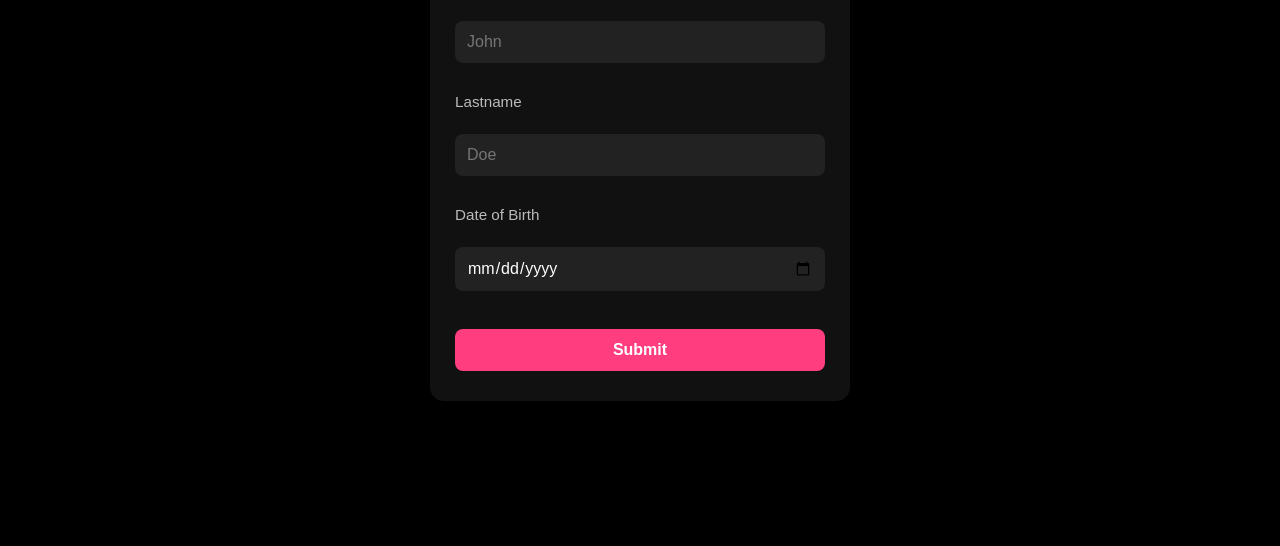
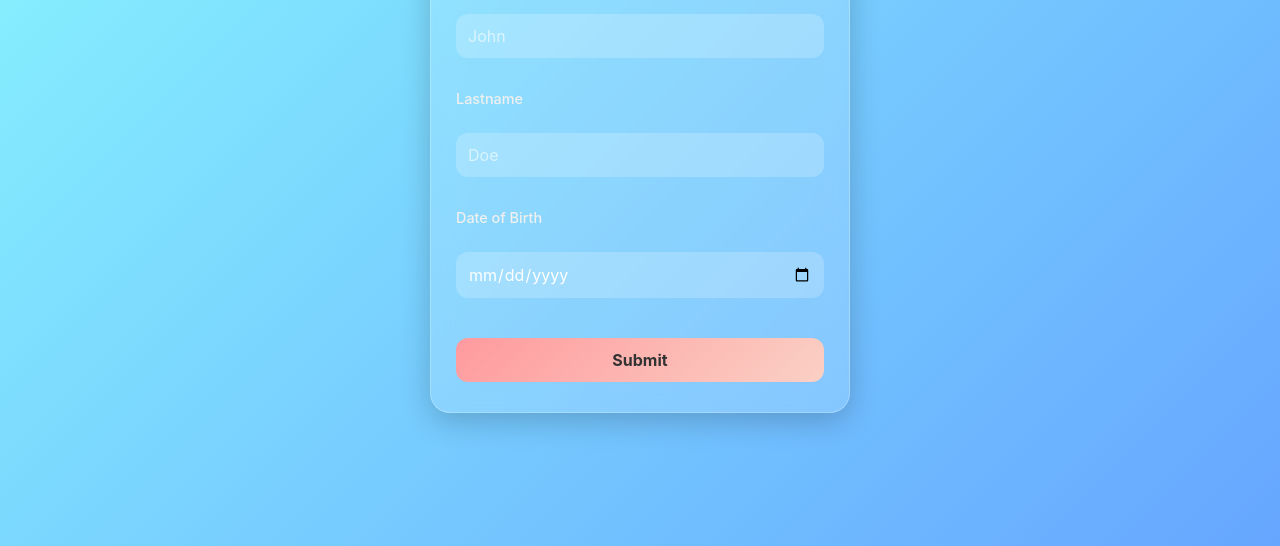
Before and after one commit to somemorewater/javaScriptAgeChecker, a plain HTML site: page index.html in a window 1280 px wide. Shown: the part 254-800 px from the top of the page. Drawn offline with Linux system fonts and the light colour scheme.

Commit message:
Update style.css

```diff
--- a/style.css
+++ b/style.css
@@ -1,98 +1,114 @@
+/* Reset */
 * {
   margin: 0;
   padding: 0;
   box-sizing: border-box;
-  font-family: "Poppins", sans-serif;
+  font-family: "Inter", sans-serif;
 }
 
 body {
-  background: #000;
-  color: #fff;
+  min-height: 100vh;
   display: flex;
   justify-content: center;
   align-items: center;
-  min-height: 100vh;
+  background: linear-gradient(135deg, #89f7fe, #66a6ff);
   padding: 20px;
 }
 
+/* Glass Container */
 .container {
   width: 100%;
   max-width: 420px;
-  background: #111;
   padding: 30px 25px;
-  border-radius: 14px;
-  box-shadow: 0 0 25px rgba(0, 0, 0, 0.8);
+  border-radius: 20px;
+  background: rgba(255, 255, 255, 0.15);
+  backdrop-filter: blur(15px);
+  -webkit-backdrop-filter: blur(15px);
+  border: 1px solid rgba(255, 255, 255, 0.25);
+  box-shadow: 0 8px 30px rgba(0, 0, 0, 0.2);
   text-align: center;
-  animation: fadeIn 0.6s ease-in-out;
+  color: #fff;
+  animation: fadeIn 0.7s ease;
 }
 
 #header {
-  font-size: 1.8rem;
+  font-size: 1.9rem;
   margin-bottom: 25px;
-  color: #f5f5f5;
+  font-weight: 700;
 }
 
+/* Form */
 form label {
   display: block;
   text-align: left;
   margin: 12px 0 6px;
-  font-size: 0.95rem;
-  color: #bbb;
+  font-size: 0.9rem;
+  font-weight: 500;
+  color: #f0f0f0;
 }
 
 input {
   width: 100%;
   padding: 12px;
   border: none;
-  border-radius: 8px;
-  background: #222;
+  border-radius: 12px;
+  background: rgba(255, 255, 255, 0.2);
   color: #fff;
   font-size: 1rem;
   transition: 0.3s ease;
 }
 
-input:focus {
-  outline: 2px solid #ff3d7f;
-  background: #1a1a1a;
+input::placeholder {
+  color: rgba(255, 255, 255, 0.6);
 }
 
+input:focus {
+  outline: 2px solid #fff;
+  background: rgba(255, 255, 255, 0.3);
+}
+
+/* Submit Button */
 #submit {
-  background: #ff3d7f;
-  color: #fff;
   margin-top: 20px;
+  font-weight: bold;
+  background: linear-gradient(135deg, #ff9a9e, #fad0c4);
+  color: #333;
   cursor: pointer;
-  font-weight: 600;
   transition: 0.3s ease;
 }
 
 #submit:hover {
-  background: #e91e63;
-  transform: translateY(-2px);
+  transform: scale(1.05);
+  background: linear-gradient(135deg, #fad0c4, #ff9a9e);
 }
 
+/* Profile Section */
 #profile {
   display: none;
   margin-top: 25px;
   padding: 18px;
-  border-radius: 10px;
-  background: #1a1a1a;
+  border-radius: 15px;
+  background: rgba(255, 255, 255, 0.15);
+  backdrop-filter: blur(10px);
+  border: 1px solid rgba(255, 255, 255, 0.25);
   text-align: left;
-  animation: slideUp 0.5s ease;
+  animation: slideUp 0.6s ease;
 }
 
 #profile h3 {
-  color: #ff3d7f;
   margin-bottom: 12px;
+  color: #fff;
 }
 
 #profile p {
   margin: 6px 0;
-  color: #ddd;
+  color: #f0f0f0;
 }
 
+/* Animations */
 @keyframes fadeIn {
-  from { opacity: 0; transform: scale(0.95); }
-  to { opacity: 1; transform: scale(1); }
+  from { opacity: 0; transform: translateY(20px); }
+  to { opacity: 1; transform: translateY(0); }
 }
 
 @keyframes slideUp {
```
